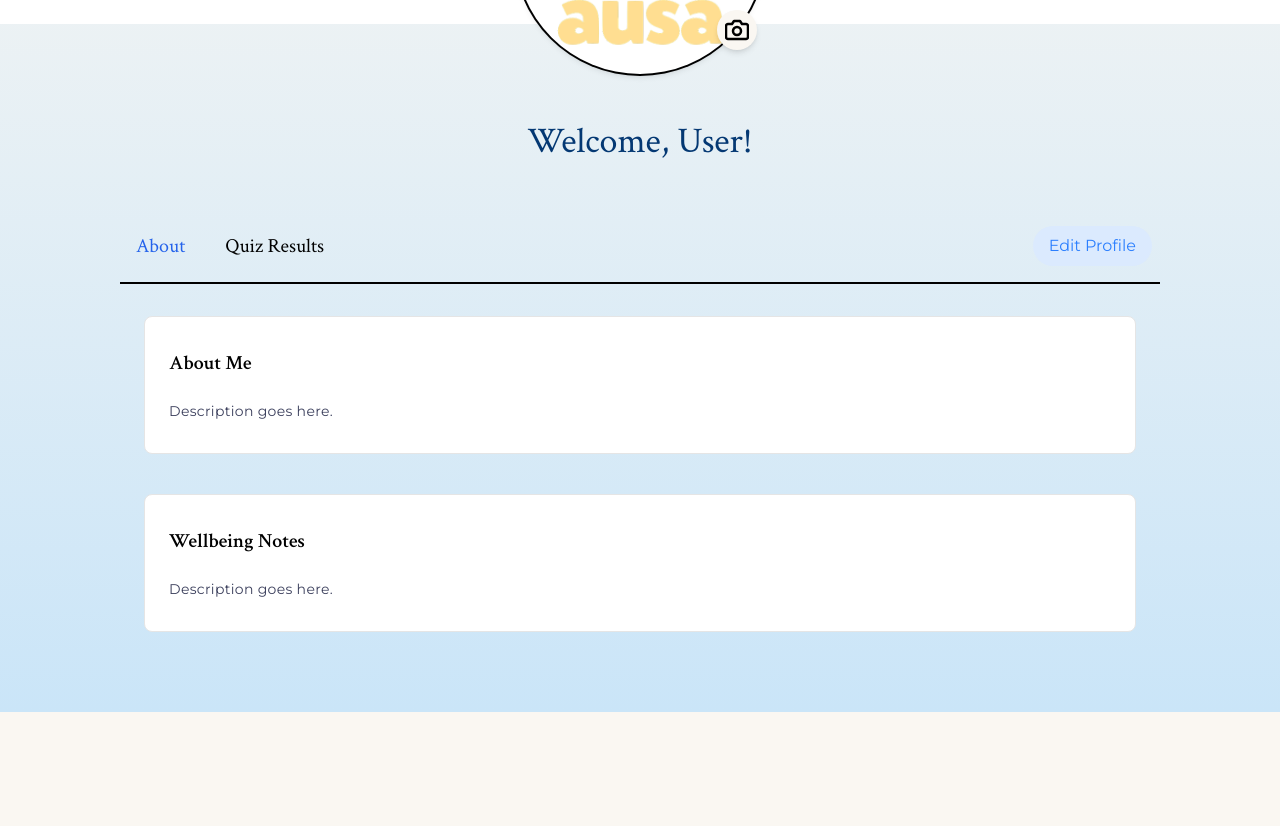
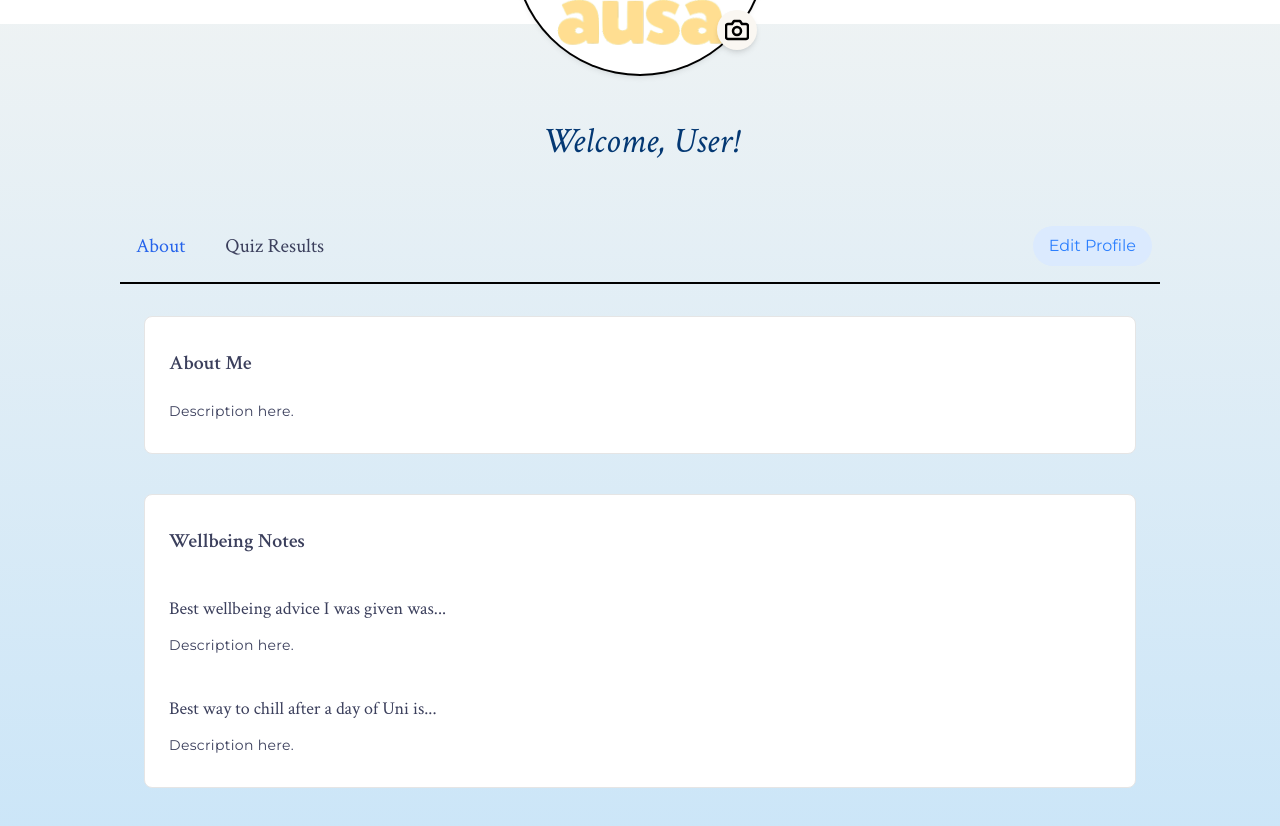
Before and after one commit to UoaWDCC/ausa-web, a Next.js app in the folder client/: page /profile in a window 1280 px wide. Shown: the part 340-1166 px from the top of the page. Before the commit the page ends 1052 px from the top, so only its background shows below. Built offline with nearby package versions, Linux system fonts and the light colour scheme.

Commit message:
added some additional styling + text

```diff
--- a/client/app/profile/page.tsx
+++ b/client/app/profile/page.tsx
@@ -15,8 +15,8 @@ const TAB_COLOURS: Record<string, { header: string; main: string }> = {
     main: "bg-gradient-to-b from-[#FAF7F2] to-[#CAE5F8]",
   },
   quizresults: {
-    header: "bg-[#FFDE91]",
-    main: "bg-[#FAF7F2]",
+    header: "bg-white",
+    main: "bg-gradient-to-b from-[#FAF7F2] to-[#CAE5F8]",
   },
 }
 
@@ -101,7 +101,7 @@ const Profile = () => {
 
       {/* Tabs Section */}
       <div className="flex flex-col text-black w-full relative">
-        <h1 className="text-4xl text-[#043873] text-center mt-12 mb-16">
+        <h1 className="text-4xl text-[#043873] text-center mt-12 mb-16 italic">
           {/* {`Welcome, ${displayName}!`} */}
           Welcome, User!
         </h1>
@@ -114,7 +114,7 @@ const Profile = () => {
                 <button
                   type="button"
                   onClick={() => setActiveTab("about")}
-                  className={`px-2 py-1 transition ${activeTab === "about" ? "text-[#2563EB]" : "text-black"}`}
+                  className={`px-2 py-1 transition ${activeTab === "about" ? "text-[#2563EB]" : "text-[#3B3F5C]"}`}
                 >
                   About
                 </button>
@@ -124,7 +124,7 @@ const Profile = () => {
                 <button
                   type="button"
                   onClick={() => setActiveTab("quizresults")}
-                  className={`px-2 py-1 transition ${activeTab === "quizresults" ? "text-[#2563EB]" : "text-black"}`}
+                  className={`px-2 py-1 transition ${activeTab === "quizresults" ? "text-[#2563EB]" : "text-[#3B3F5C]"}`}
                 >
                   Quiz Results
                 </button>
@@ -147,51 +147,73 @@ const Profile = () => {
 
         {/* Tab Content (depending on what tab is currently clicked on) */}
         <div className="mt-8 px-6 md:mx-30 mb-20">
+          {/* About Tab */}
           {activeTab === "about" && (
             // Section Container
             <div className="flex flex-col gap-10">
               {/* About Me Section */}
               <div className="w-full bg-white rounded-lg px-6 py-8 border border-neutral-200 hover:shadow-md">
-                <h3 className="font-semibold text-xl mb-6">About Me</h3>
+                <h3 className="font-semibold text-xl mb-6 text-[#3B3F5C]">About Me</h3>
                 <p className="text-[#3B3F5C] mt-2 text-sm">
-                  Description goes here.
+                  Description here.
                 </p>
               </div>
               {/* Wellbeing Notes Section */}
               <div className="w-full bg-white rounded-lg px-6 py-8 border border-neutral-200 hover:shadow-md">
-                <h3 className="font-semibold text-xl mb-6">Wellbeing Notes</h3>
-                <p className="text-[#3B3F5C] mt-2 text-sm">
-                  Description goes here.
+                <h3 className="font-semibold text-xl text-[#3B3F5C]">Wellbeing Notes</h3>
+                <h3 className="font-medium text-lg mt-10 text-[#3B3F5C]">Best wellbeing advice I was given was...</h3>
+                <p className="text-[#3B3F5C] mt-3 text-sm">
+                  Description here.
+                </p>
+                <h3 className="font-medium text-lg mt-10 text-[#3B3F5C]">Best way to chill after a day of Uni is...</h3>
+                <p className="text-[#3B3F5C] mt-3 text-sm">
+                  Description here.
                 </p>
               </div>
             </div>
           )}
+          {/* Quiz Results Tab */}
           {activeTab === "quizresults" && (
             // Section Container
             <div className="flex gap-10 flex-col md:flex-row">
               {/* Sidebar section*/}
               <div className="hidden lg:block lg:w-[300px] bg-white rounded-lg px-6 py-8 border border-neutral-200">
-                <h3 className="text-xl mb-6">Entry</h3>
+                <h3 className="font-semibold text-xl mb-6 text-[#3B3F5C]">Entries</h3>
+                <h3 className="text-xl mb-6 ml-3">06/10/25, 1:10pm</h3>
+                <h3 className="text-xl mb-6 ml-3">06/10/25, 1:10pm</h3>
+                <h3 className="text-xl mb-6 ml-3">06/10/25, 1:10pm</h3>
               </div>
               {/* Resource Link section */}
               <div className="w-full lg:flex-1 flex flex-col gap-10">
                 <div className="bg-white rounded-lg px-6 py-8 border border-neutral-200 hover:shadow-md">
-                  <h3 className="text-xl mb-6">Resource Links</h3>
-                  <p className="text-[#3B3F5C] mt-2 text-sm">
-                    Description goes here.
+                  <h3 className="font-semibold text-xl mb-6 text-[#3B3F5C]">Resource Links</h3>
+                  <p className="text-[#3B3F5C] mt-2 text-sm mb-5">
+                    Description here.
                   </p>
+                  <button
+                    type="button"
+                    className="bg-blue-100 text-blue-500 p-2 rounded-full hover:bg transition"
+                  >Visit Website</button>
                 </div>
                 <div className="bg-white rounded-lg px-6 py-8 border border-neutral-200 hover:shadow-md">
-                  <h3 className="text-xl mb-6">Resource Links</h3>
-                  <p className="text-[#3B3F5C] mt-2 text-sm">
-                    Description goes here.
+                  <h3 className="font-semibold text-xl mb-6 text-[#3B3F5C]">Resource Links</h3>
+                  <p className="text-[#3B3F5C] mt-2 text-sm mb-5">
+                    Description here.
                   </p>
+                  <button
+                    type="button"
+                    className="bg-blue-100 text-blue-500 p-2 rounded-full hover:bg transition"
+                  >Visit Website</button>
                 </div>
                 <div className="bg-white rounded-lg px-6 py-8 border border-neutral-200 hover:shadow-md">
-                  <h3 className="text-xl mb-6">Resource Links</h3>
-                  <p className="text-[#3B3F5C] mt-2 text-sm">
-                    Description goes here.
+                  <h3 className="text-xl mb-6 text-[#3B3F5C]">Resource Links</h3>
+                  <p className="text-[#3B3F5C] mt-2 text-sm mb-5">
+                    Description here.
                   </p>
+                  <button
+                    type="button"
+                    className="bg-blue-100 text-blue-500 p-2 rounded-full hover:bg transition"
+                  >Visit Website</button>
                 </div>
               </div>
             </div>
```
